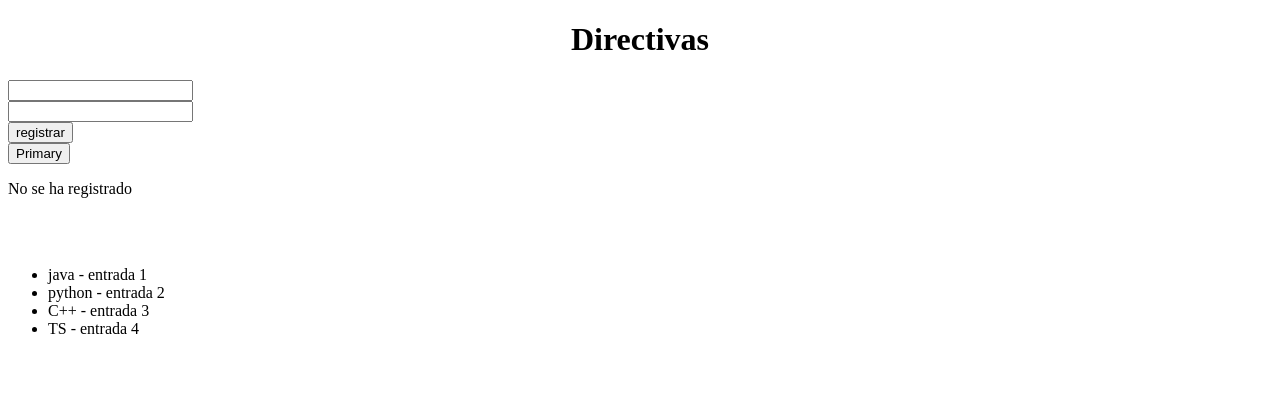
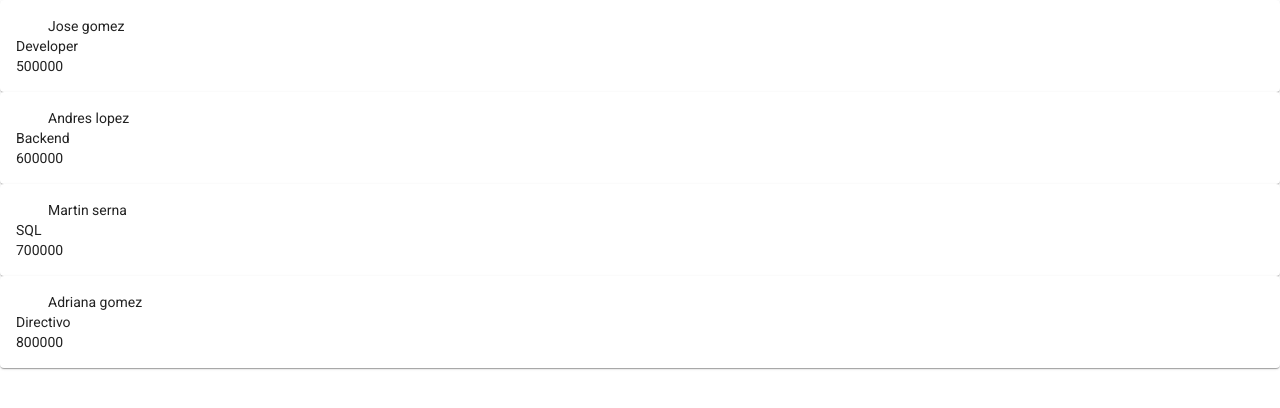
Before and after one commit to JuanS1471/angularproyecto, an Angular app in the folder angular-proyect/: page / in a window 1280 px wide. Shown: the top 408 px of the page. Built offline with nearby package versions, Linux system fonts and the light colour scheme.

Commit message:
Directivas 3

```diff
--- a/angular-proyect/angular.json
+++ b/angular-proyect/angular.json
@@ -30,6 +30,7 @@
               "src/assets"
             ],
             "styles": [
+              "src/custom-theme.scss",
               "src/styles.css"
             ],
             "scripts": []
--- a/angular-proyect/package.json
+++ b/angular-proyect/package.json
@@ -11,15 +11,19 @@
   "private": true,
   "dependencies": {
     "@angular/animations": "~13.2.0",
+    "@angular/cdk": "^13.3.9",
     "@angular/common": "~13.2.0",
     "@angular/compiler": "~13.2.0",
     "@angular/core": "~13.2.0",
     "@angular/forms": "~13.2.0",
+    "@angular/material": "^13.3.9",
     "@angular/platform-browser": "~13.2.0",
     "@angular/platform-browser-dynamic": "~13.2.0",
     "@angular/router": "~13.2.0",
     "bootstrap": "^5.2.0",
+    "jquery": "^3.6.0",
     "ngx-bootstrap": "^9.0.0",
+    "popper.js": "^1.16.1",
     "primeicons": "^5.0.0",
     "primeng": "^14.0.0",
     "rxjs": "~7.5.0",
--- a/angular-proyect/src/app/app.component.html
+++ b/angular-proyect/src/app/app.component.html
@@ -1,17 +1,6 @@
-<h1 style="text-align: center;">{{titulo}}</h1>
-
-<form>
-    <input type="text" name="nombre"><br>
-    <input type="text" name="apellido"><br>
-    <input type="submit" value="registrar" (click)="registrarUser()">
-</form>
-<button type="button" class="btn btn-primary">Primary</button>
-<p *ngIf="registrado; else noRegistrado">{{mensaje}}</p>
-<ng-template #noRegistrado>
-<p>No se ha registrado</p>
-</ng-template>
-<br>
-<br>
-<ul>
-    <li *ngFor="let ent of entradas; let i=index">{{ent.titulo}} - entrada {{i+1}}</li>
-</ul>
+<mat-card *ngFor="let emp of empleados">
+            <mat-card-header>{{emp.nombre}}
+                {{emp.apellido}}<br></mat-card-header>
+                {{emp.cargo}}<br>
+                {{emp.salario}}<br>
+</mat-card>
--- a/angular-proyect/src/app/app.component.ts
+++ b/angular-proyect/src/app/app.component.ts
@@ -1,4 +1,5 @@
 import { Component } from '@angular/core';
+import { empleado } from './empleado.model';
 
 @Component({
   selector: 'app-root',
@@ -6,31 +7,13 @@ import { Component } from '@angular/core';
   styleUrls: ['./app.component.css']
 })
 export class AppComponent {
-  titulo = 'Directivas';
-  mensaje="";
-  registrado !: boolean;
-  entradas !: any;
+  titulo='Listado empleados';
 
-  constructor(){
-    this.entradas=[
-      {
-        titulo:"java"
-      },
-      {
-        titulo:"python"
-      },
-      {
-        titulo:"C++"
-      },
-      {
-        titulo:"TS"
-      },
-    ]
-  }
+  empleados:empleado[]=[
+    new empleado("Jose","gomez","Developer",500000),
+    new empleado("Andres","lopez","Backend",600000),
+    new empleado("Martin","serna","SQL",700000),
+    new empleado("Adriana","gomez","Directivo",800000)
+  ]
 
-
-  registrarUser(){
-    this.registrado = true;
-    this.mensaje = "Se ha registrado"
-  }
 }
--- /dev/null
+++ b/angular-proyect/src/app/empleado.model.ts
@@ -0,0 +1,19 @@
+export class empleado{
+
+    constructor(
+        nombre:string,
+        apellido:string,
+        cargo:string,
+        salario:number
+    ){
+        this.nombre = nombre
+        this.apellido = apellido
+        this.cargo = cargo
+        this.salario = salario
+    }
+
+    nombre: string = "";
+    apellido: string = "";
+    cargo: string = "";
+    salario: number = 0;
+}
--- /dev/null
+++ b/angular-proyect/src/custom-theme.scss
@@ -0,0 +1,34 @@
+
+// Custom Theming for Angular Material
+// For more information: https://material.angular.io/guide/theming
+@use '@angular/material' as mat;
+// Plus imports for other components in your app.
+
+// Include the common styles for Angular Material. We include this here so that you only
+// have to load a single css file for Angular Material in your app.
+// Be sure that you only ever include this mixin once!
+@include mat.core();
+
+// Define the palettes for your theme using the Material Design palettes available in palette.scss
+// (imported above). For each palette, you can optionally specify a default, lighter, and darker
+// hue. Available color palettes: https://material.io/design/color/
+$angular-proyect-primary: mat.define-palette(mat.$indigo-palette);
+$angular-proyect-accent: mat.define-palette(mat.$pink-palette, A200, A100, A400);
+
+// The warn palette is optional (defaults to red).
+$angular-proyect-warn: mat.define-palette(mat.$red-palette);
+
+// Create the theme object. A theme consists of configurations for individual
+// theming systems such as "color" or "typography".
+$angular-proyect-theme: mat.define-light-theme((
+  color: (
+    primary: $angular-proyect-primary,
+    accent: $angular-proyect-accent,
+    warn: $angular-proyect-warn,
+  )
+));
+
+// Include theme styles for core and each component used in your app.
+// Alternatively, you can import and @include the theme mixins for each component
+// that you are using.
+@include mat.all-component-themes($angular-proyect-theme);
--- a/angular-proyect/src/index.html
+++ b/angular-proyect/src/index.html
@@ -6,8 +6,11 @@
   <base href="/">
   <meta name="viewport" content="width=device-width, initial-scale=1">
   <link rel="icon" type="image/x-icon" href="favicon.ico">
+  <link rel="preconnect" href="https://fonts.gstatic.com">
+  <link href="https://fonts.googleapis.com/css2?family=Roboto:wght@300;400;500&display=swap" rel="stylesheet">
+  <link href="https://fonts.googleapis.com/icon?family=Material+Icons" rel="stylesheet">
 </head>
-<body>
+<body class="mat-typography">
   <app-root></app-root>
 </body>
 </html>
--- a/angular-proyect/src/styles.css
+++ b/angular-proyect/src/styles.css
@@ -1 +1,4 @@
 /* You can add global styles to this file, and also import other style files */
+
+html, body { height: 100%; }
+body { margin: 0; font-family: Roboto, "Helvetica Neue", sans-serif; }
```
Also changed, not shown: angular-proyect/src/app/app.module.ts (+7 -1 lines), 1 other file (tests, documents, lock files or other folders).
